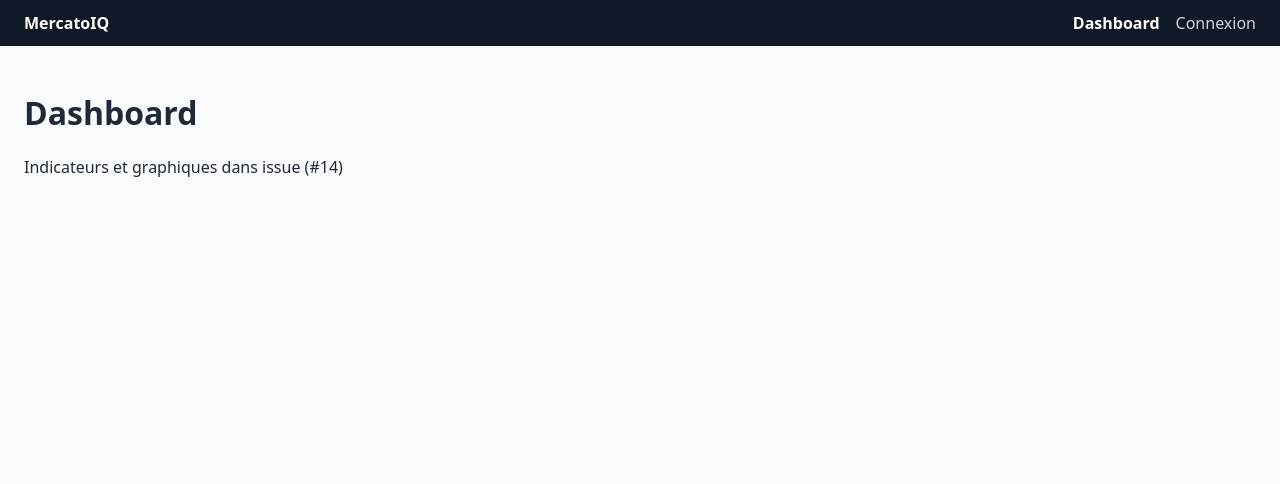
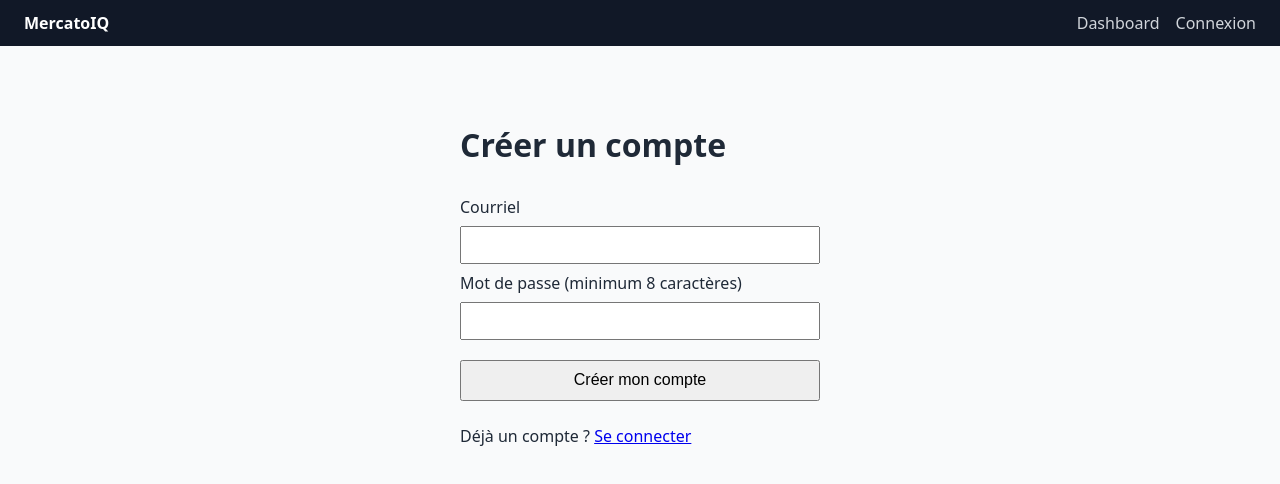
Before and after one commit to 420-514-MV-Collecte-MercatoIQ/MercatoIQ-frontend, a React (Vite) app: page /register in a window 1280 px wide. Before the commit this address led to /dashboard. Shown: the top 484 px of the page. Built offline with nearby package versions, Linux system fonts and the light colour scheme; no server answers.

Commit message:
feat(auth): ajouter les pages de connexion et d'inscription refs amineelghazi/MercatoIQ#13

```diff
--- a/src/App.jsx
+++ b/src/App.jsx
@@ -2,6 +2,7 @@ import { Navigate, Route, Routes } from 'react-router-dom';
 import { Layout } from './components/Layout';
 import { ProtectedRoute } from './components/ProtectedRoute';
 import { LoginPage } from './pages/LoginPage';
+import { RegisterPage } from './pages/RegisterPage';
 import { DashboardPage } from './pages/DashboardPage';
 import { AdminPage } from './pages/AdminPage';
 
@@ -11,7 +12,9 @@ function App() {
         <Route element={<Layout />}>
           <Route path="/" element={<Navigate to="/dashboard" replace />} />
           <Route path="/login" element={<LoginPage />} />
+          <Route path="/register" element={<RegisterPage />} />
           <Route path="/dashboard" element={<DashboardPage />} />
+
 
           {/* Routes réservées au rôle admin */}
           <Route element={<ProtectedRoute role="admin" />}>
--- a/src/index.css
+++ b/src/index.css
@@ -36,3 +36,43 @@ body {
 .page {
   padding: 1.5rem;
 }
+
+.navbar-user {
+  color: #9ca3af;
+  font-size: 0.9rem;
+}
+
+/* Formulaires de connexion et d'inscription */
+.auth-form {
+  display: flex;
+  flex-direction: column;
+  gap: 0.5rem;
+  max-width: 360px;
+  margin: 2rem auto;
+}
+
+.auth-form input {
+  padding: 0.5rem;
+  font-size: 1rem;
+}
+
+.auth-form button {
+  margin-top: 0.75rem;
+  padding: 0.6rem;
+  font-size: 1rem;
+  cursor: pointer;
+}
+
+.field-error {
+  margin: 0;
+  color: #b91c1c;
+  font-size: 0.875rem;
+}
+
+.alert-error {
+  padding: 0.75rem;
+  border: 1px solid #fca5a5;
+  border-radius: 4px;
+  background: #fef2f2;
+  color: #b91c1c;
+}
--- a/src/pages/LoginPage.jsx
+++ b/src/pages/LoginPage.jsx
@@ -1,8 +1,73 @@
+import { useState } from 'react';
+import { Link, useNavigate } from 'react-router-dom';
+import { useAuth } from '../context/useAuth';
+import { getErrorMessage } from '../api/errors';
+import { validateCredentials } from '../utils/validation';
+
 export function LoginPage() {
+    const { login } = useAuth();
+    const navigate = useNavigate();
+
+    const [email, setEmail] = useState('');
+    const [password, setPassword] = useState('');
+    const [fieldErrors, setFieldErrors] = useState({});
+    const [apiError, setApiError] = useState('');
+    const [submitting, setSubmitting] = useState(false);
+
+    async function handleSubmit(event) {
+        event.preventDefault();
+        setApiError('');
+
+        // 1. Validation côté client
+        const errors = validateCredentials({ email, password });
+        setFieldErrors(errors);
+        if (Object.keys(errors).length > 0) return;
+
+        // 2. Appel à l'API (ou au mock)
+        setSubmitting(true);
+        try {
+            await login({ email, password });
+            navigate('/dashboard');
+        } catch (error) {
+            setApiError(getErrorMessage(error, { 401: 'Courriel ou mot de passe invalide.' }));
+        } finally {
+            setSubmitting(false);
+        }
+    }
+
     return (
-        <>
+        <form className="auth-form" onSubmit={handleSubmit} noValidate>
             <h1>Connexion</h1>
-            <p>Formulaire de connexion dans issue (#13) pas maintenant</p>
-        </>
+
+            {apiError && <p className="alert-error" role="alert">{apiError}</p>}
+
+            <label htmlFor="email">Courriel</label>
+            <input
+                id="email"
+                type="email"
+                autoComplete="email"
+                value={email}
+                onChange={(e) => setEmail(e.target.value)}
+            />
+            {fieldErrors.email && <p className="field-error">{fieldErrors.email}</p>}
+
+            <label htmlFor="password">Mot de passe</label>
+            <input
+                id="password"
+                type="password"
+                autoComplete="current-password"
+                value={password}
+                onChange={(e) => setPassword(e.target.value)}
+            />
+            {fieldErrors.password && <p className="field-error">{fieldErrors.password}</p>}
+
+            <button type="submit" disabled={submitting}>
+                {submitting ? 'Connexion…' : 'Se connecter'}
+            </button>
+
+            <p>
+                Pas de compte ? <Link to="/register">Créer un compte</Link>
+            </p>
+        </form>
     );
 }
--- /dev/null
+++ b/src/pages/RegisterPage.jsx
@@ -0,0 +1,72 @@
+import { useState } from 'react';
+import { Link, useNavigate } from 'react-router-dom';
+import { useAuth } from '../context/useAuth';
+import { getErrorMessage } from '../api/errors';
+import { validateCredentials, PASSWORD_MIN } from '../utils/validation';
+
+export function RegisterPage() {
+    const { register } = useAuth();
+    const navigate = useNavigate();
+
+    const [email, setEmail] = useState('');
+    const [password, setPassword] = useState('');
+    const [fieldErrors, setFieldErrors] = useState({});
+    const [apiError, setApiError] = useState('');
+    const [submitting, setSubmitting] = useState(false);
+
+    async function handleSubmit(event) {
+        event.preventDefault();
+        setApiError('');
+
+        const errors = validateCredentials({ email, password }, { isRegister: true });
+        setFieldErrors(errors);
+        if (Object.keys(errors).length > 0) return;
+
+        setSubmitting(true);
+        try {
+            // Le backend renvoie directement un token
+            await register({ email, password });
+            navigate('/dashboard');
+        } catch (error) {
+            setApiError(getErrorMessage(error, { 409: 'Ce courriel est déjà utilisé.' }));
+        } finally {
+            setSubmitting(false);
+        }
+    }
+
+    return (
+        <form className="auth-form" onSubmit={handleSubmit} noValidate>
+            <h1>Créer un compte</h1>
+
+            {apiError && <p className="alert-error" role="alert">{apiError}</p>}
+
+            <label htmlFor="email">Courriel</label>
+            <input
+                id="email"
+                type="email"
+                autoComplete="email"
+                value={email}
+                onChange={(e) => setEmail(e.target.value)}
+            />
+            {fieldErrors.email && <p className="field-error">{fieldErrors.email}</p>}
+
+            <label htmlFor="password">Mot de passe (minimum {PASSWORD_MIN} caractères)</label>
+            <input
+                id="password"
+                type="password"
+                autoComplete="new-password"
+                value={password}
+                onChange={(e) => setPassword(e.target.value)}
+            />
+            {fieldErrors.password && <p className="field-error">{fieldErrors.password}</p>}
+
+            <button type="submit" disabled={submitting}>
+                {submitting ? 'Création…' : 'Créer mon compte'}
+            </button>
+
+            <p>
+                Déjà un compte ? <Link to="/login">Se connecter</Link>
+            </p>
+        </form>
+    );
+}
```
